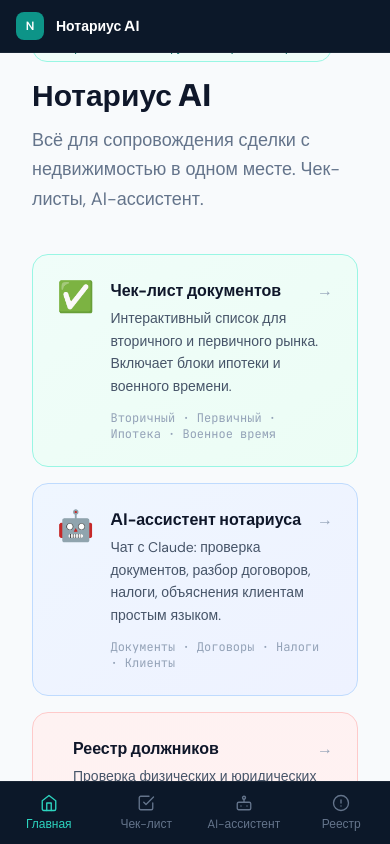
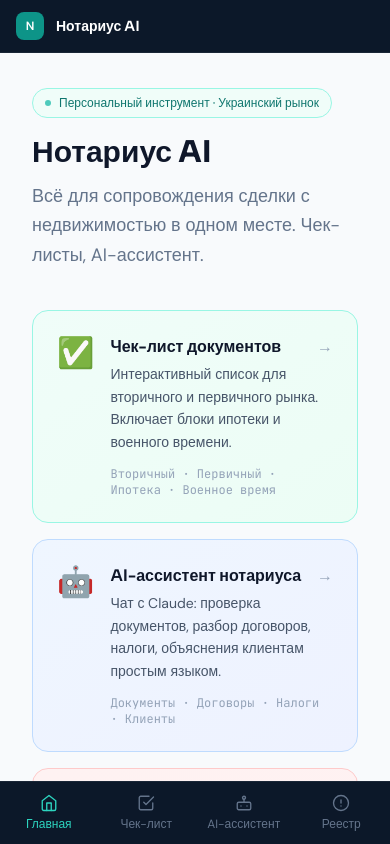
Before and after one commit to romasse/ai-notarius, a Next.js app: page / in a window 390 px wide. Built offline with nearby package versions, Linux system fonts and the light colour scheme.

Commit message:
Update layout.tsx

```diff
--- a/app/layout.tsx
+++ b/app/layout.tsx
@@ -13,7 +13,7 @@
       <body>
         <div className="flex h-screen overflow-hidden">
           <Sidebar />
-          <main className="flex-1 overflow-auto bg-slate-50">
+          <main className="flex-1 overflow-auto bg-slate-50 pt-14 pb-20 md:pt-0 md:pb-0">
             {children}
           </main>
         </div>
```
